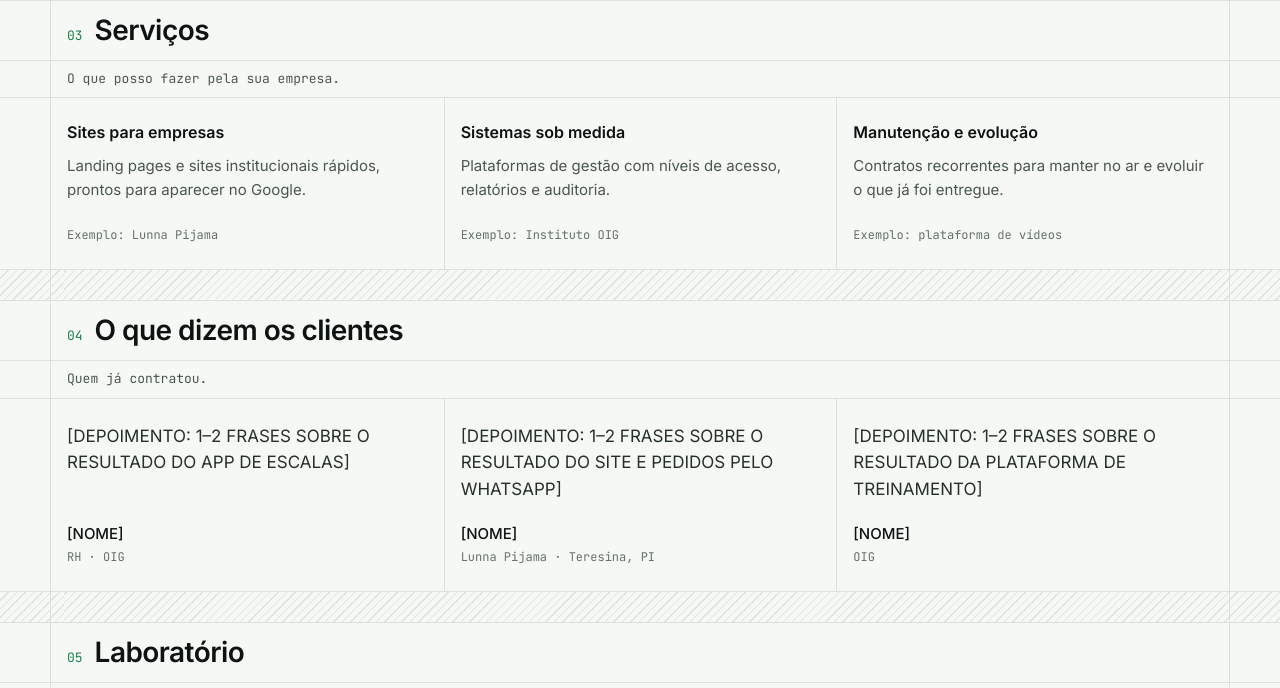
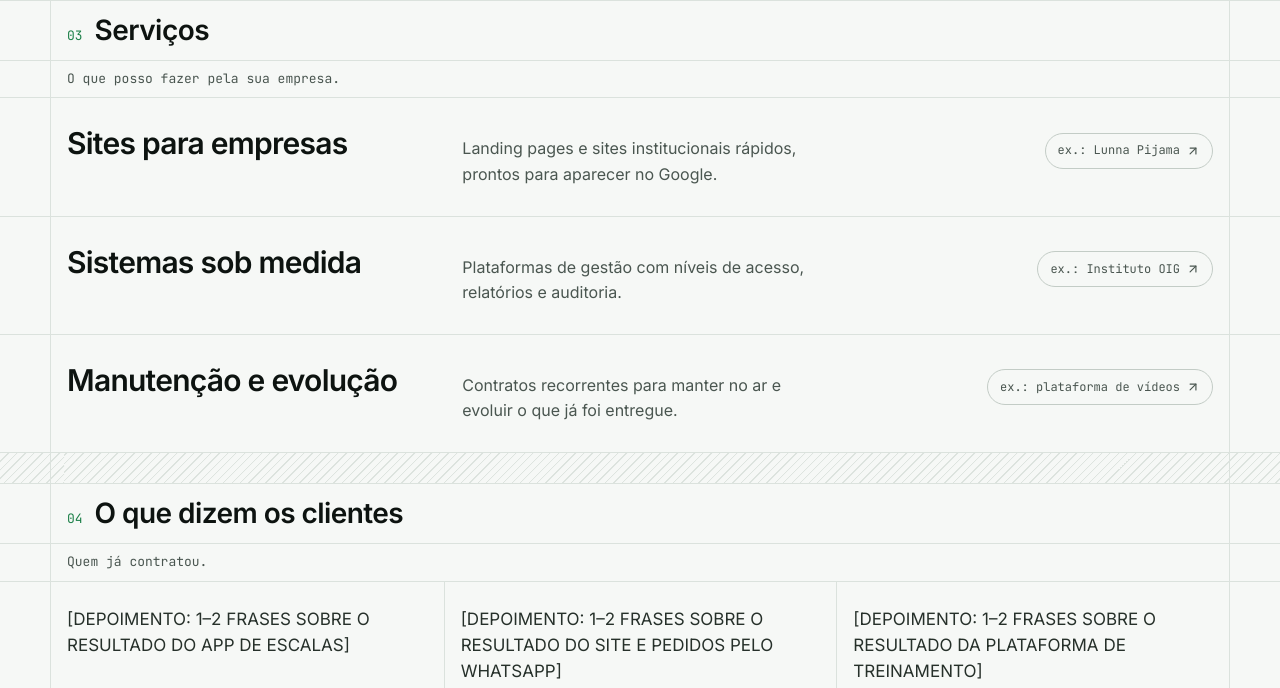
Before and after one commit to georgepxto/Portfolio, an Astro site: page / in a window 1280 px wide. Shown: the part 3398-4086 px from the top of the page. Built offline with nearby package versions, Linux system fonts and the light colour scheme; Astro itself is replaced by a stand-in of ours; animation ran at ten frames a second.

Commit message:
feat: list services as full-width rows with project links

```diff
--- a/src/components/ServicesGrid.astro
+++ b/src/components/ServicesGrid.astro
@@ -1,4 +1,5 @@
 ---
+import ArrowUpRight from '@lucide/astro/icons/arrow-up-right';
 import GridRow from './GridRow.astro';
 import type { Service } from '../data/services';
 
@@ -9,63 +10,72 @@
 const { items } = Astro.props;
 ---
 
-<GridRow>
 <ul class="services" role="list" data-reveal>
   {
     items.map((service) => (
-        <li class="cell">
+      <GridRow as="li">
+        <div class="service">
           <h3>{service.title}</h3>
           <p class="description">{service.description}</p>
-          <p class="example mono">{service.example}</p>
-        </li>
+          <a class="example mono" href={service.href}>
+            {service.example}
+            <ArrowUpRight aria-hidden="true" />
+          </a>
+        </div>
+      </GridRow>
     ))
   }
 </ul>
-</GridRow>
 
 <style>
-  .services {
+  .service {
     display: grid;
-    grid-template-columns: repeat(3, minmax(0, 1fr));
+    grid-template-columns: repeat(auto-fit, minmax(min(100%, 260px), 1fr));
+    gap: 12px 40px;
+    align-items: baseline;
+    padding: 28px 16px;
+    transition: background-color 0.15s ease;
   }
 
-  .cell {
-    display: flex;
-    flex-direction: column;
-    gap: 10px;
-    padding: 24px 16px;
-  }
-
-  .cell + .cell {
-    border-left: 1px solid var(--border);
+  .service:hover {
+    background: var(--surface);
   }
 
   h3 {
-    font-size: 16px;
+    font-size: clamp(1.5rem, 2.4vw, 1.875rem);
     font-weight: 600;
-    line-height: 1.35;
+    line-height: 1.15;
+    letter-spacing: -0.025em;
   }
 
   .description {
-    font-size: 15px;
+    max-width: 52ch;
+    font-size: 16px;
     color: var(--text-muted);
   }
 
   .example {
-    margin-top: auto;
-    padding-top: 14px;
+    justify-self: end;
+    display: inline-flex;
+    align-items: center;
+    gap: 6px;
+    min-height: 36px;
+    padding: 0 12px;
+    border: 1px solid var(--border-strong);
+    border-radius: 999px;
     font-size: 12px;
-    color: var(--text-faint);
+    color: var(--text-muted);
+    white-space: nowrap;
+    transition: border-color 0.15s ease, color 0.15s ease;
   }
 
-  @media (max-width: 719px) {
-    .services {
-      grid-template-columns: minmax(0, 1fr);
+  .example:hover {
+    border-color: var(--accent);
+    color: var(--accent);
   }
 
-    .cell + .cell {
-      border-left: 0;
-      border-top: 1px solid var(--border);
-    }
+  .example :global(svg) {
+    width: 14px;
+    height: 14px;
   }
 </style>
--- a/src/data/services.ts
+++ b/src/data/services.ts
@@ -2,22 +2,26 @@
   title: string;
   description: string;
   example: string;
+  href: string;
 }
 
 export const services: Service[] = [
   {
     title: 'Sites para empresas',
     description: 'Landing pages e sites institucionais rápidos, prontos para aparecer no Google.',
-    example: 'Exemplo: Lunna Pijama',
+    example: 'ex.: Lunna Pijama',
+    href: '/trabalhos/lunna-pijama/',
   },
   {
     title: 'Sistemas sob medida',
     description: 'Plataformas de gestão com níveis de acesso, relatórios e auditoria.',
-    example: 'Exemplo: Instituto OIG',
+    example: 'ex.: Instituto OIG',
+    href: '/trabalhos/gestao-assistencia-social/',
   },
   {
     title: 'Manutenção e evolução',
     description: 'Contratos recorrentes para manter no ar e evoluir o que já foi entregue.',
-    example: 'Exemplo: plataforma de vídeos',
+    example: 'ex.: plataforma de vídeos',
+    href: '/trabalhos/plataforma-de-videos/',
   },
 ];
```
Lines whose indentation alone changed are shown as unchanged.
